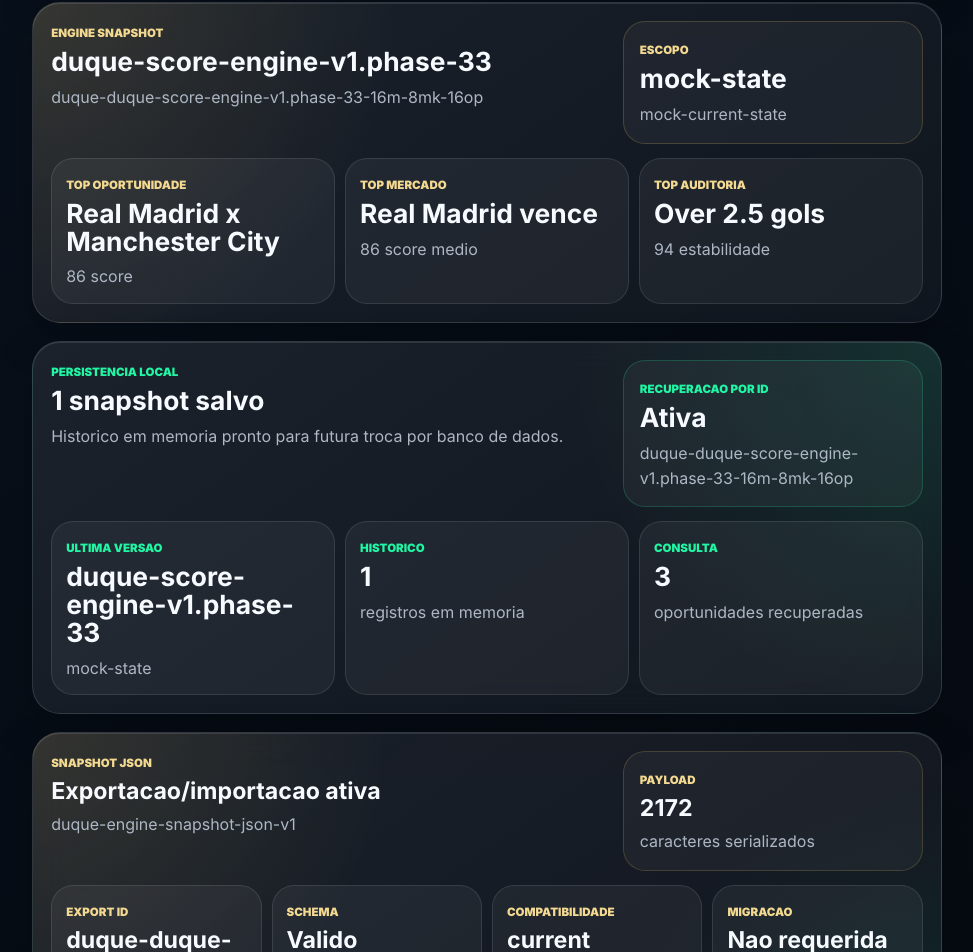
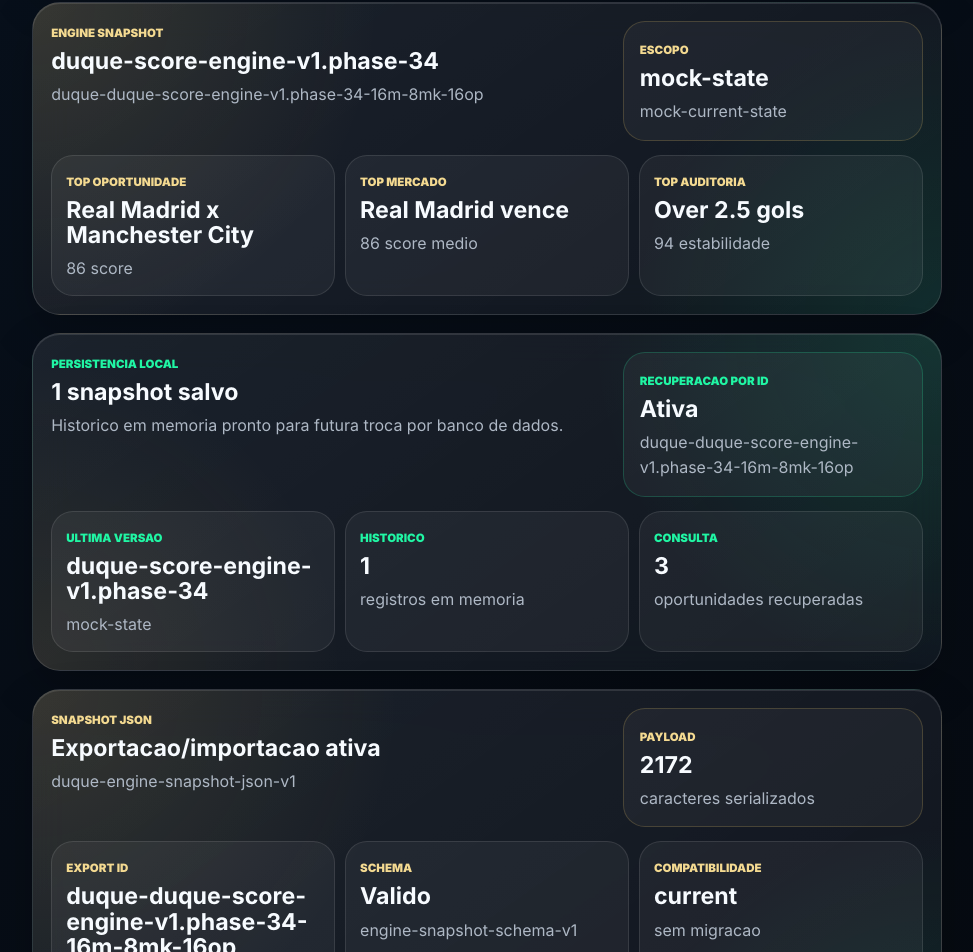
Before and after one commit to duqueroleta/DuqueSports-Codex, a React (Vite) app: page /dados in a window 1280 px wide. Shown: the part 2731-3683 px from the top of the page, without its empty margins (287-1260 px from the left). Built offline with nearby package versions, Linux system fonts and the light colour scheme.

Commit message:
Migrate snapshot data panels

```diff
--- a/src/engine/core/contracts.js
+++ b/src/engine/core/contracts.js
@@ -41,6 +41,6 @@
  * @property {string[]} explanation
  */
 
-const ENGINE_VERSION = 'duque-score-engine-v1.phase-33';
+const ENGINE_VERSION = 'duque-score-engine-v1.phase-34';
 
 export { ENGINE_VERSION };
--- a/src/pages/DataPage.jsx
+++ b/src/pages/DataPage.jsx
@@ -304,113 +304,98 @@ function DataPage() {
       ) : null}
 
       {engineSnapshot ? (
-        <section className="engine-snapshot-panel" aria-label="Snapshot do estado do engine">
-          <div className="engine-snapshot-header">
-            <div>
-              <span>Engine Snapshot</span>
-              <strong>{engineSnapshot.engineVersion}</strong>
-              <p>{engineSnapshot.snapshotId}</p>
-            </div>
-            <aside>
-              <span>Escopo</span>
-              <strong>{engineSnapshot.scope}</strong>
-              <p>{engineSnapshot.createdAt}</p>
-            </aside>
-          </div>
-
-          <div className="engine-snapshot-grid">
-            <article>
-              <span>Top oportunidade</span>
-              <strong>{engineSnapshot.topOpportunities[0]?.label ?? 'Sem snapshot'}</strong>
-              <p>{engineSnapshot.topOpportunities[0]?.opportunityScore ?? 0} score</p>
-            </article>
-            <article>
-              <span>Top mercado</span>
-              <strong>{engineSnapshot.topMarkets[0]?.marketName ?? 'Sem snapshot'}</strong>
-              <p>{engineSnapshot.topMarkets[0]?.averageScore ?? 0} score medio</p>
-            </article>
-            <article>
-              <span>Top auditoria</span>
-              <strong>{engineSnapshot.auditSummary[0]?.marketName ?? 'Sem snapshot'}</strong>
-              <p>{engineSnapshot.auditSummary[0]?.stabilityScore ?? 0} estabilidade</p>
-            </article>
-          </div>
-        </section>
+        <TechnicalPanel
+          ariaLabel="Snapshot do estado do engine"
+          variant="gold"
+          eyebrow="Engine Snapshot"
+          title={engineSnapshot.engineVersion}
+          description={engineSnapshot.snapshotId}
+          asideEyebrow="Escopo"
+          asideTitle={engineSnapshot.scope}
+          asideDescription={engineSnapshot.createdAt}
+          items={[
+            {
+              label: 'Top oportunidade',
+              value: engineSnapshot.topOpportunities[0]?.label ?? 'Sem snapshot',
+              description: `${engineSnapshot.topOpportunities[0]?.opportunityScore ?? 0} score`,
+            },
+            {
+              label: 'Top mercado',
+              value: engineSnapshot.topMarkets[0]?.marketName ?? 'Sem snapshot',
+              description: `${engineSnapshot.topMarkets[0]?.averageScore ?? 0} score medio`,
+            },
+            {
+              label: 'Top auditoria',
+              value: engineSnapshot.auditSummary[0]?.marketName ?? 'Sem snapshot',
+              description: `${engineSnapshot.auditSummary[0]?.stabilityScore ?? 0} estabilidade`,
+            },
+          ]}
+        />
       ) : null}
 
       {persistedSnapshot ? (
-        <section className="snapshot-persistence-panel" aria-label="Persistencia local de snapshots">
-          <div className="snapshot-persistence-header">
-            <div>
-              <span>Persistencia local</span>
-              <strong>{snapshotHistory.length} snapshot salvo</strong>
-              <p>Historico em memoria pronto para futura troca por banco de dados.</p>
-            </div>
-            <aside>
-              <span>Recuperacao por ID</span>
-              <strong>{recoveredSnapshot ? 'Ativa' : 'Indisponivel'}</strong>
-              <p>{persistedSnapshot.snapshotId}</p>
-            </aside>
-          </div>
-
-          <div className="snapshot-persistence-grid">
-            <article>
-              <span>Ultima versao</span>
-              <strong>{persistedSnapshot.engineVersion}</strong>
-              <p>{persistedSnapshot.scope}</p>
-            </article>
-            <article>
-              <span>Historico</span>
-              <strong>{snapshotHistory.length}</strong>
-              <p>registros em memoria</p>
-            </article>
-            <article>
-              <span>Consulta</span>
-              <strong>{recoveredSnapshot?.topOpportunities.length ?? 0}</strong>
-              <p>oportunidades recuperadas</p>
-            </article>
-          </div>
-        </section>
+        <TechnicalPanel
+          ariaLabel="Persistencia local de snapshots"
+          variant="neon"
+          eyebrow="Persistencia local"
+          title={`${snapshotHistory.length} snapshot salvo`}
+          description="Historico em memoria pronto para futura troca por banco de dados."
+          asideEyebrow="Recuperacao por ID"
+          asideTitle={recoveredSnapshot ? 'Ativa' : 'Indisponivel'}
+          asideDescription={persistedSnapshot.snapshotId}
+          items={[
+            {
+              label: 'Ultima versao',
+              value: persistedSnapshot.engineVersion,
+              description: persistedSnapshot.scope,
+            },
+            {
+              label: 'Historico',
+              value: snapshotHistory.length,
+              description: 'registros em memoria',
+            },
+            {
+              label: 'Consulta',
+              value: recoveredSnapshot?.topOpportunities.length ?? 0,
+              description: 'oportunidades recuperadas',
+            },
+          ]}
+        />
       ) : null}
 
       {importedSnapshotEnvelope ? (
-        <section className="snapshot-json-panel" aria-label="Exportacao e importacao JSON de snapshots">
-          <div className="snapshot-json-header">
-            <div>
-              <span>Snapshot JSON</span>
-              <strong>Exportacao/importacao ativa</strong>
-              <p>{importedSnapshotEnvelope.format}</p>
-            </div>
-            <aside>
-              <span>Payload</span>
-              <strong>{exportedSnapshotJson.length}</strong>
-              <p>caracteres serializados</p>
-            </aside>
-          </div>
-
-          <div className="snapshot-json-grid">
-            <article>
-              <span>Export ID</span>
-              <strong>{importedSnapshotEnvelope.snapshot.snapshotId}</strong>
-              <p>snapshot pronto para transporte</p>
-            </article>
-            <article>
-              <span>Schema</span>
-              <strong>{importedSnapshotEnvelope.schemaValidation.valid ? 'Valido' : 'Invalido'}</strong>
-              <p>{importedSnapshotEnvelope.schemaValidation.schemaVersion}</p>
-            </article>
-            <article>
-              <span>Compatibilidade</span>
-              <strong>{importedSnapshotEnvelope.compatibility.status}</strong>
-              <p>{importedSnapshotEnvelope.compatibility.migrationRequired ? 'migracao necessaria' : 'sem migracao'}</p>
-            </article>
-            <article>
-              <span>Migracao</span>
-              <strong>{importedSnapshotEnvelope.migration.migrated ? 'Aplicada' : 'Nao requerida'}</strong>
-              <p>{importedSnapshotEnvelope.migration.registryVersion}</p>
-            </article>
-          </div>
-        </section>
+        <TechnicalPanel
+          ariaLabel="Exportacao e importacao JSON de snapshots"
+          variant="gold"
+          eyebrow="Snapshot JSON"
+          title="Exportacao/importacao ativa"
+          description={importedSnapshotEnvelope.format}
+          asideEyebrow="Payload"
+          asideTitle={exportedSnapshotJson.length}
+          asideDescription="caracteres serializados"
+          items={[
+            {
+              label: 'Export ID',
+              value: importedSnapshotEnvelope.snapshot.snapshotId,
+              description: 'snapshot pronto para transporte',
+            },
+            {
+              label: 'Schema',
+              value: importedSnapshotEnvelope.schemaValidation.valid ? 'Valido' : 'Invalido',
+              description: importedSnapshotEnvelope.schemaValidation.schemaVersion,
+            },
+            {
+              label: 'Compatibilidade',
+              value: importedSnapshotEnvelope.compatibility.status,
+              description: importedSnapshotEnvelope.compatibility.migrationRequired ? 'migracao necessaria' : 'sem migracao',
+            },
+            {
+              label: 'Migracao',
+              value: importedSnapshotEnvelope.migration.migrated ? 'Aplicada' : 'Nao requerida',
+              description: importedSnapshotEnvelope.migration.registryVersion,
+            },
+          ]}
+        />
       ) : null}
 
       {auditLog ? (
--- a/src/styles/page-data.css
+++ b/src/styles/page-data.css
@@ -15,9 +15,6 @@
 .data-page-hero > div,
 .data-page-summary,
 .executive-dashboard,
-.engine-snapshot-panel,
-.snapshot-persistence-panel,
-.snapshot-json-panel,
 .engine-audit-panel,
 .engine-data-adapter-panel {
   border: 1px solid var(--color-line);
@@ -206,195 +203,6 @@
   background: rgba(255, 255, 255, 0.05);
 }
 
-.engine-snapshot-panel {
-  width: min(1240px, 100%);
-  margin: 18px auto 0;
-  padding: 18px;
-  border-radius: var(--radius-xl);
-  background:
-    radial-gradient(circle at top left, rgba(217, 180, 91, 0.14), transparent 38%),
-    linear-gradient(145deg, rgba(255, 255, 255, 0.075), rgba(255, 255, 255, 0.025)),
-    rgba(12, 18, 28, 0.72);
-}
-
-.engine-snapshot-header {
-  display: grid;
-  grid-template-columns: minmax(0, 1fr) minmax(220px, 300px);
-  gap: 16px;
-  align-items: stretch;
-  margin-bottom: 14px;
-}
-
-.engine-snapshot-header aside {
-  min-width: 0;
-  padding: 16px;
-  border: 1px solid rgba(217, 180, 91, 0.22);
-  border-radius: var(--radius-lg);
-  background: rgba(255, 255, 255, 0.045);
-}
-
-.engine-snapshot-panel span {
-  color: var(--color-gold-soft);
-  font-size: 0.72rem;
-  font-weight: 950;
-  text-transform: uppercase;
-}
-
-.engine-snapshot-panel strong {
-  display: block;
-  margin-top: 8px;
-  color: var(--color-white);
-  font-size: clamp(1.15rem, 2.1vw, 1.65rem);
-  line-height: 1.05;
-}
-
-.engine-snapshot-panel p {
-  margin: 8px 0 0;
-  color: #aeb8c5;
-  line-height: 1.55;
-}
-
-.engine-snapshot-grid {
-  display: grid;
-  grid-template-columns: repeat(3, minmax(0, 1fr));
-  gap: 10px;
-}
-
-.engine-snapshot-grid article {
-  min-width: 0;
-  padding: 14px;
-  border: 1px solid rgba(255, 255, 255, 0.1);
-  border-radius: var(--radius-lg);
-  background: rgba(255, 255, 255, 0.05);
-}
-
-.snapshot-persistence-panel {
-  width: min(1240px, 100%);
-  margin: 18px auto 0;
-  padding: 18px;
-  border-radius: var(--radius-xl);
-  background:
-    radial-gradient(circle at top right, rgba(32, 246, 164, 0.11), transparent 38%),
-    linear-gradient(145deg, rgba(255, 255, 255, 0.075), rgba(255, 255, 255, 0.025)),
-    rgba(12, 18, 28, 0.72);
-}
-
-.snapshot-persistence-header {
-  display: grid;
-  grid-template-columns: minmax(0, 1fr) minmax(220px, 300px);
-  gap: 16px;
-  align-items: stretch;
-  margin-bottom: 14px;
-}
-
-.snapshot-persistence-header aside {
-  min-width: 0;
-  padding: 16px;
-  border: 1px solid rgba(32, 246, 164, 0.2);
-  border-radius: var(--radius-lg);
-  background: rgba(255, 255, 255, 0.045);
-}
-
-.snapshot-persistence-panel span {
-  color: var(--color-neon);
-  font-size: 0.72rem;
-  font-weight: 950;
-  text-transform: uppercase;
-}
-
-.snapshot-persistence-panel strong {
-  display: block;
-  margin-top: 8px;
-  color: var(--color-white);
-  font-size: clamp(1.15rem, 2.1vw, 1.65rem);
-  line-height: 1.05;
-}
-
-.snapshot-persistence-panel p {
-  margin: 8px 0 0;
-  color: #aeb8c5;
-  line-height: 1.55;
-}
-
-.snapshot-persistence-grid {
-  display: grid;
-  grid-template-columns: repeat(3, minmax(0, 1fr));
-  gap: 10px;
-}
-
-.snapshot-persistence-grid article {
-  min-width: 0;
-  padding: 14px;
-  border: 1px solid rgba(255, 255, 255, 0.1);
-  border-radius: var(--radius-lg);
-  background: rgba(255, 255, 255, 0.05);
-}
-
-.snapshot-json-panel {
-  width: min(1240px, 100%);
-  margin: 18px auto 0;
-  padding: 18px;
-  border-radius: var(--radius-xl);
-  background:
-    radial-gradient(circle at top left, rgba(217, 180, 91, 0.13), transparent 36%),
-    radial-gradient(circle at bottom right, rgba(32, 246, 164, 0.09), transparent 34%),
-    linear-gradient(145deg, rgba(255, 255, 255, 0.075), rgba(255, 255, 255, 0.025)),
-    rgba(12, 18, 28, 0.72);
-}
-
-.snapshot-json-header {
-  display: grid;
-  grid-template-columns: minmax(0, 1fr) minmax(220px, 300px);
-  gap: 16px;
-  align-items: stretch;
-  margin-bottom: 14px;
-}
-
-.snapshot-json-header aside {
-  min-width: 0;
-  padding: 16px;
-  border: 1px solid rgba(217, 180, 91, 0.2);
-  border-radius: var(--radius-lg);
-  background: rgba(255, 255, 255, 0.045);
-}
-
-.snapshot-json-panel span {
-  color: var(--color-gold-soft);
-  font-size: 0.72rem;
-  font-weight: 950;
-  text-transform: uppercase;
-}
-
-.snapshot-json-panel strong {
-  display: block;
-  margin-top: 8px;
-  color: var(--color-white);
-  font-size: clamp(1.05rem, 1.9vw, 1.45rem);
-  line-height: 1.08;
-  overflow-wrap: anywhere;
-}
-
-.snapshot-json-panel p {
-  margin: 8px 0 0;
-  color: #aeb8c5;
-  line-height: 1.55;
-  overflow-wrap: anywhere;
-}
-
-.snapshot-json-grid {
-  display: grid;
-  grid-template-columns: repeat(4, minmax(0, 1fr));
-  gap: 10px;
-}
-
-.snapshot-json-grid article {
-  min-width: 0;
-  padding: 14px;
-  border: 1px solid rgba(255, 255, 255, 0.1);
-  border-radius: var(--radius-lg);
-  background: rgba(255, 255, 255, 0.05);
-}
-
 .engine-audit-panel {
   width: min(1240px, 100%);
   margin: 18px auto 0;
@@ -468,12 +276,6 @@
     grid-template-columns: 1fr;
   }
 
-  .engine-snapshot-header,
-  .engine-snapshot-grid,
-  .snapshot-persistence-header,
-  .snapshot-persistence-grid,
-  .snapshot-json-header,
-  .snapshot-json-grid,
   .engine-audit-header,
   .engine-audit-grid,
   .engine-data-adapter-header,
```
Also changed, not shown: 2 other files (tests, documents, lock files or other folders).
